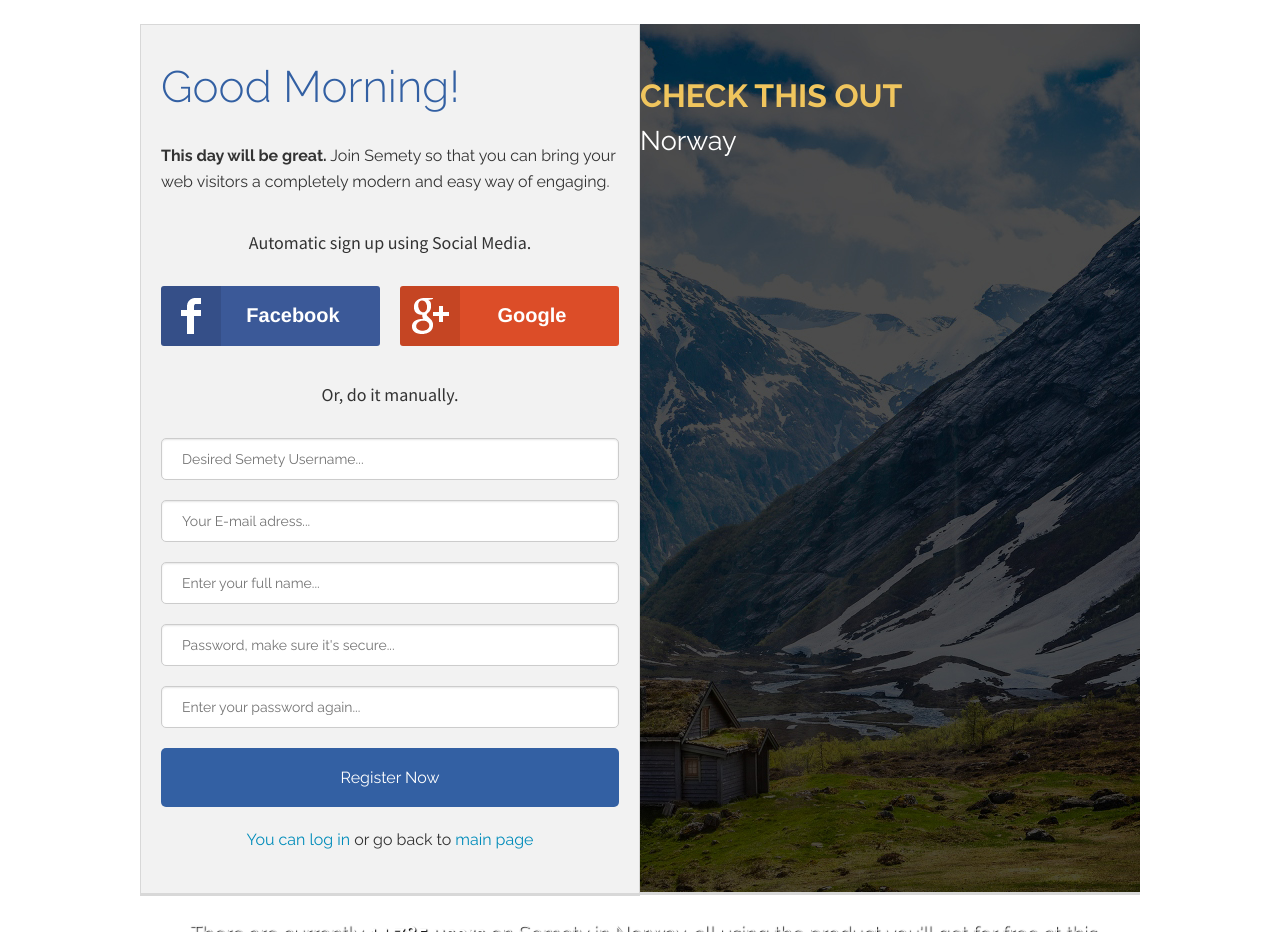
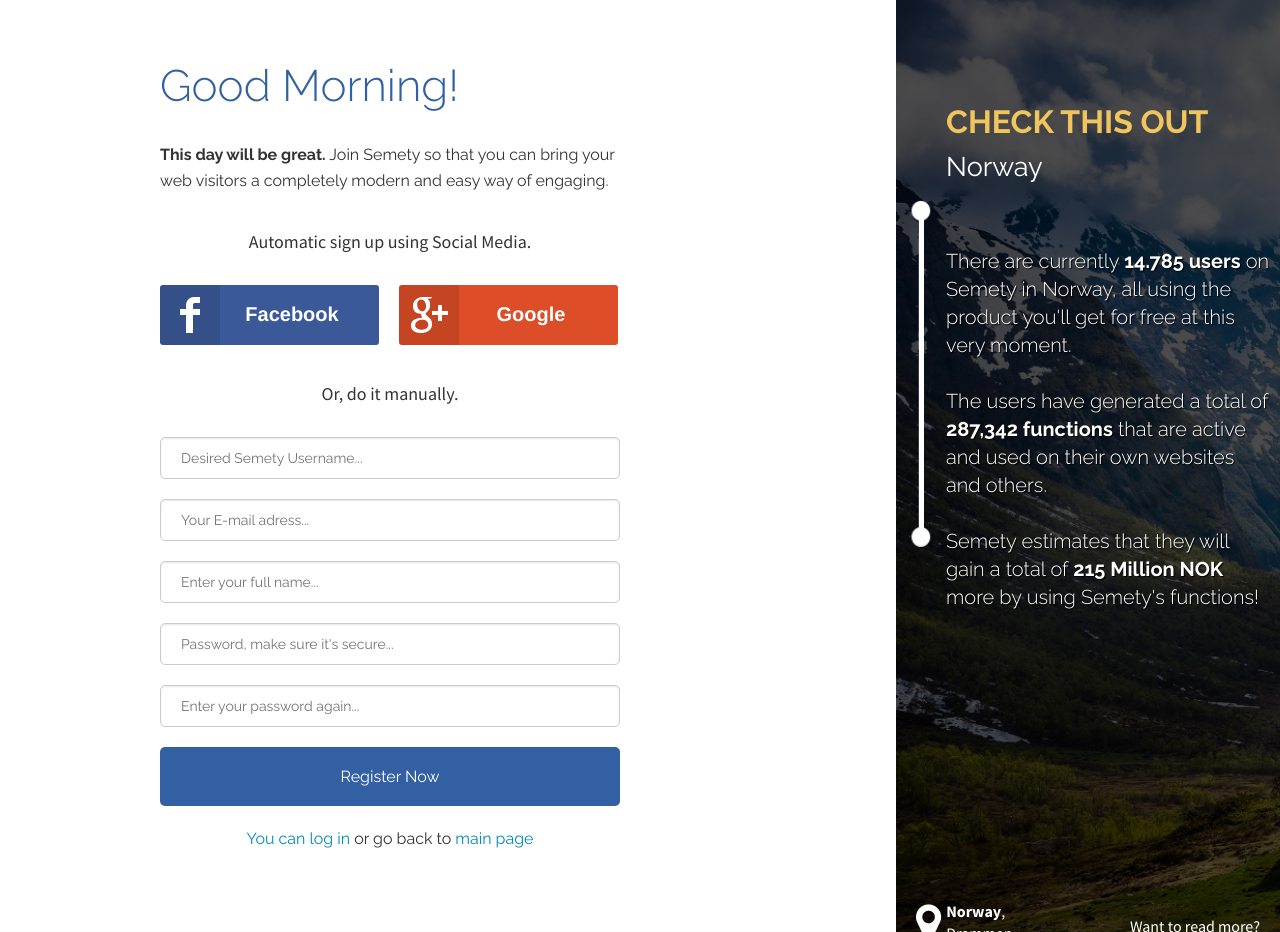
Before and after one commit to JamesJGarner/Survey, a Django app: page /register/ in a window 1280 px wide. Run offline with Django 3.2, Linux system fonts and the light colour scheme.

Commit message:
Rerveted css

```diff
--- a/pluginservice/apps/polls/static/css/custom.css
+++ b/pluginservice/apps/polls/static/css/custom.css
@@ -251,7 +251,7 @@
   margin-right: 5px;
 }
 .landingblue {
-	background-color: #2e64b6;
+  background-color: #f7f7f6;
   width: 100%;
   padding: 0px 0px 150px 0px;
 }
@@ -262,19 +262,19 @@
 }
 
 .register a {
-  color: #fff;
+  color: rgb(51, 96, 163);
   margin-left: 10px;
   font-weight: bold;
   font-size: 18px;
   text-shadow: none !important;
 }
 .landingblue h2, .landingblue h3 {
-	color: #fff !important;
+  color: rgb(51, 96, 163) !important;
   font-family: 'Raleway', sans-serif !important;
   font-weight: 300;
 }
 .landinggreen {
-	background-color: #13ad51;
+  background-color: rgb(51, 96, 163) !important;
   width: 100%;
   padding: 100px 0px 100px 0px;
 }
@@ -290,7 +290,7 @@
   color: #fff;
 }
 .landingpurple {
-	background: #d23b4a;
+  background: #bb2b68;
   width: 100%;
   padding: 100px 0px 100px 0px;
 }
@@ -369,13 +369,23 @@
   height: 871px;
   padding: 0px !important;
   background-image: url('../img/norway.jpg');
-	border-bottom-color: rgb(216, 216, 216);
-	border-bottom-style: solid;
-	border-bottom-width: 3px;
-	border-left-color: rgb(216, 216, 216);
+    background-repeat: no-repeat;
+    background-size: cover;
+    float: right;
+    position: fixed;
+    right: 0;
+    top: 0;
+    width: 30%;
+    height: 100%;
 }
+
+.registerleft {
+    background: none;
+    border: none;
+}
+
 .registerbox h4 {
-	padding: 50px 50px 0px 50px;
+  padding: 100px 50px 0px 50px;
   font-size: xx-largE;
   margin: 0px;
   font-family: 'Raleway', sans-serif !important;
--- a/pluginservice/templates/polls/poll_detail.html
+++ b/pluginservice/templates/polls/poll_detail.html
@@ -55,7 +55,7 @@
 
 </style>
 <div id="poll"></div>
-<script src="http://localhost:8000/api/widgets/polls/1.js"></script>
+<script src="http://localhost:8000/api/widgets/polls/{{ poll.id }}.js"></script>
 
 {% endif %}
 {% endblock content %}
--- a/pluginservice/templates/site/js.html
+++ b/pluginservice/templates/site/js.html
@@ -2,7 +2,7 @@
 function IniPoll() {
 
 	html = '<div class="poll-container" id="p-contain">'
-	html += "<h3>{{ poll.title}}</h3>";
+	html += "<h3>{{ poll.question }}</h3>";
 
 	html += '<ul>';
 	{% for a in poll.pollanswer_set.all %}
```
Lines whose indentation alone changed are shown as unchanged.
